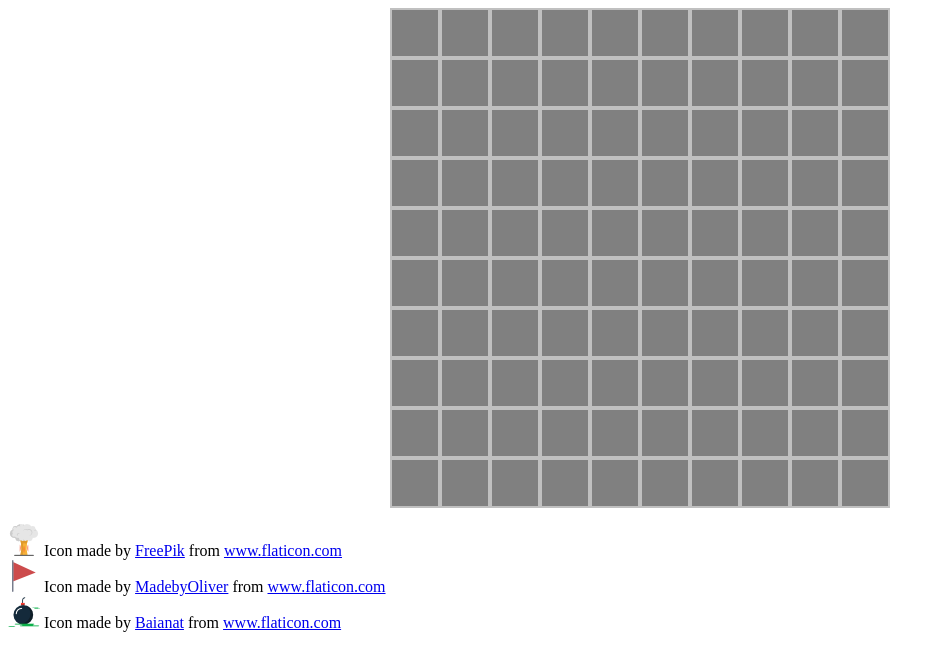
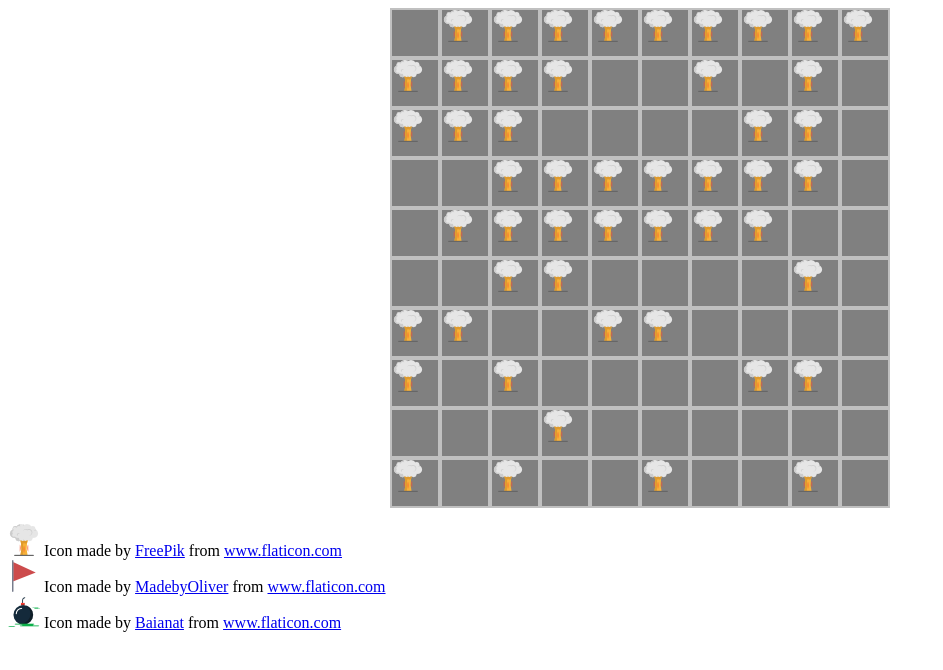
Before and after one commit to brunomateus/minesweeper-web, a plain HTML site: page index.html in a window 1280 px wide. Shown: the whole page, without its empty margins (0-943 px from the left). Drawn offline with Linux system fonts and the light colour scheme.

Commit message:
Distribuição de bombas

```diff
--- a/css/campo.css
+++ b/css/campo.css
@@ -23,10 +23,12 @@
     background-color: #f5f5f0;
 }
 
-.bomb {
-    background-image: url("..img/explosion.png");
+.bomba {
+    background-image: url("../img/explosion.png");
+    background-repeat: no-repeat;
 }
 
-.flag {
-    background-image: url("..img/flag.png");
+.bandeira {
+    background-image: url("../img/flag.png");
+    background-repeat: no-repeat;
 }
--- a/js/campo.js
+++ b/js/campo.js
@@ -1,8 +1,13 @@
+var campoMinado = [];
+
 function inicializar(nZonas){
     var campo = document.getElementById("campo_minado");
         var tamanhoZona = campo.getBoundingClientRect().width / nZonas;
 
     for(var i = 0; i < nZonas; i++){
+
+        campoMinado[i] = new Array(nZonas);
+
         for(var j = 0; j < nZonas; j++){
 
             var zona = document.createElement("div");
@@ -16,12 +21,80 @@ function inicializar(nZonas){
             zona.id = 'z' + i + j;
             zona.className = "zona";
 
+            zona.addEventListener("click", getZona);
+
             campo.appendChild(zona);
+
+            campoMinado[i][j] = new Zona(i, j);
         }
         campo.appendChild(document.createElement("br"));
     }
+
+    distribuirBombas(nZonas);
+}
+
+function getZona(evento){
+
+    var id = this.id;
+    var posicao = id.split("");
+}
+
+function distribuirBombas(nZonas){
+
+    var bombasRestantes = nZonas * nZonas * 0.50;
+
+    while(bombasRestantes > 0){
+        for(var i = 0; i < nZonas; i++){
+            for(var j = 0; j < nZonas; j++){
+                var random = Math.random();
+                var zonaAtual = campoMinado[i][j];
+                if(random > 0.9 &&  zonaAtual.temBomba == false){
+                    campoMinado[i][j].temBomba = true;
+                    bombasRestantes--;
+                    if(bombasRestantes == 0){
+                        return;
+                    }
+                }
+            }
+        }
+    }
+}
+
+function mostrarTudo(){
+
+
+    for(var i = 0; i < campoMinado.length; i++){
+        for(var j = 0; j < campoMinado[i].length; j++){
+            var zonaAtual = campoMinado[i][j];
+
+            var zona = document.getElementById("z"+ zonaAtual.x + zonaAtual.y);
+            if(zonaAtual.temBomba){
+                zona.className = "zona bomba";
+            }
+
+            if(zonaAtual.temBandeira){
+                zona.className = "zona bandeira";
+            } else {
+                zona.innerHTML = zonaAtual.vizinhosBombados;
+            }
+        }
+    }
+
+}
+
+function Zona(x, y){
+
+    this.x = x;
+    this.y = y;
+    this.temBomba = false;
+    this.temBandeira = false;
+    this.vizinhosBombados = "";
+    this.revelado = false;
+
 }
 
 window.addEventListener("load", function(){
+    campoMinado = new Array(10);
     inicializar(10);
+    mostrarTudo();
 });
```
